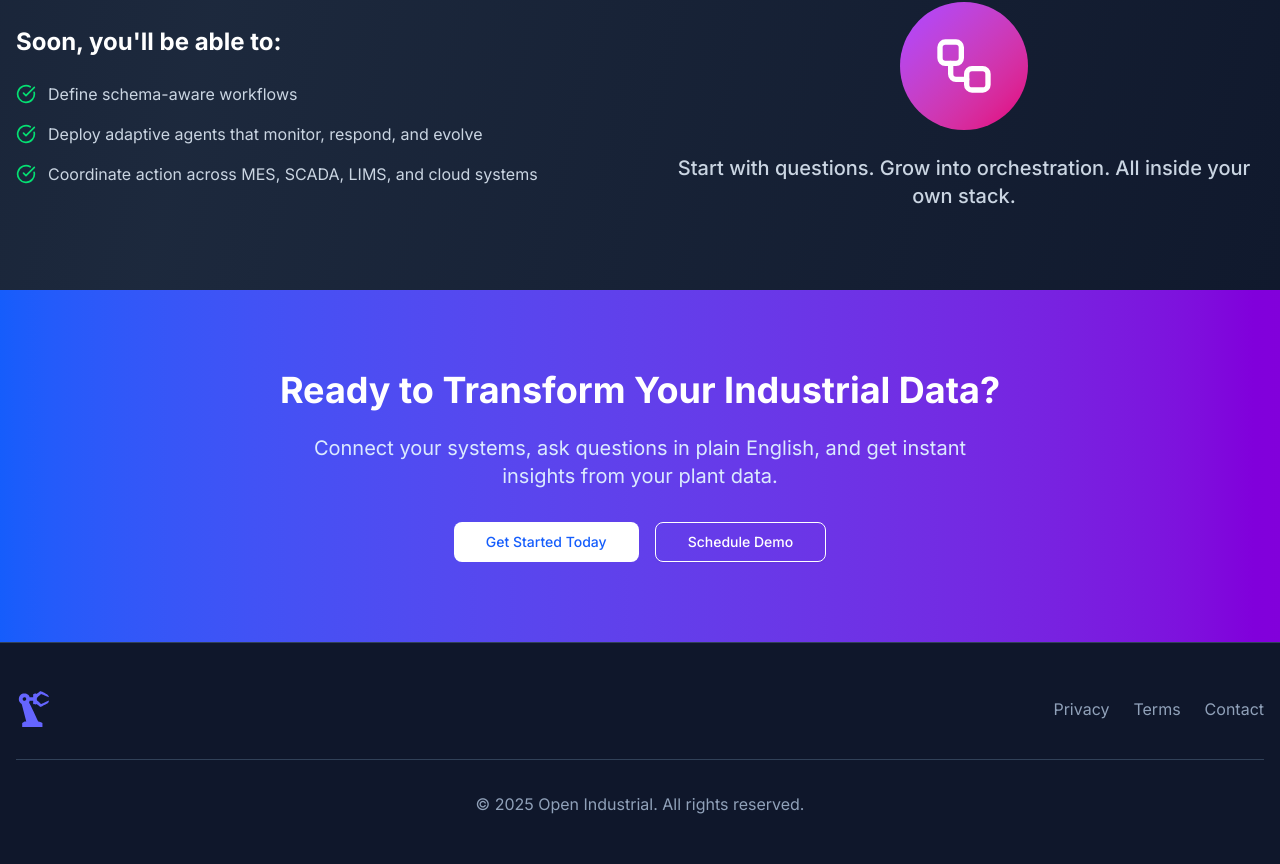
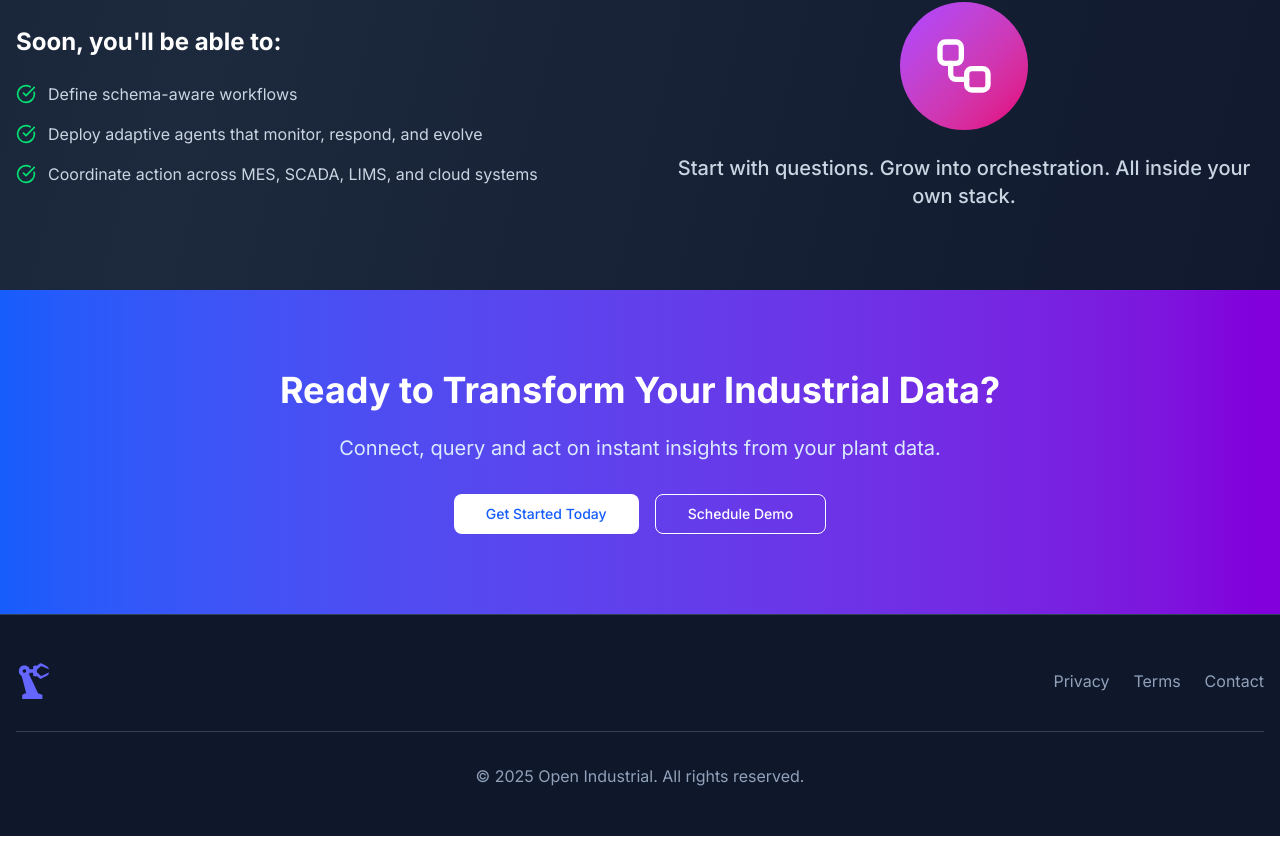
Before and after one commit to kcarrol/OpenIndustrial-Homepage-August-25-V0, a Next.js app: page / in a window 1280 px wide. Shown: the part 4283-5147 px from the top of the page. After the commit the page ends 5119 px from the top, so only its background shows below. Built offline with nearby package versions, Linux system fonts and the light colour scheme.

Commit message:
fix: verify Tailwind CSS import in globals.css
Ensure proper formatting and presence of all necessary CSS rules.

Co-authored-by: Kilian Carroll <71442860+kcarrol@users.noreply.github.com>

```diff
--- a/app/page.tsx
+++ b/app/page.tsx
@@ -420,7 +420,7 @@ export default function HomePage() {
         <div className="container mx-auto text-center">
           <h2 className="text-4xl font-bold text-white mb-6">Ready to Transform Your Industrial Data?</h2>
           <p className="text-xl text-blue-100 mb-8 max-w-2xl mx-auto">
-            Connect your systems, ask questions in plain English, and get instant insights from your plant data.
+            Connect, query and act on instant insights from your plant data.
           </p>
           <div className="flex flex-col sm:flex-row gap-4 justify-center">
             <Button size="lg" className="bg-white text-blue-600 hover:bg-blue-50 px-8 py-3">
```
